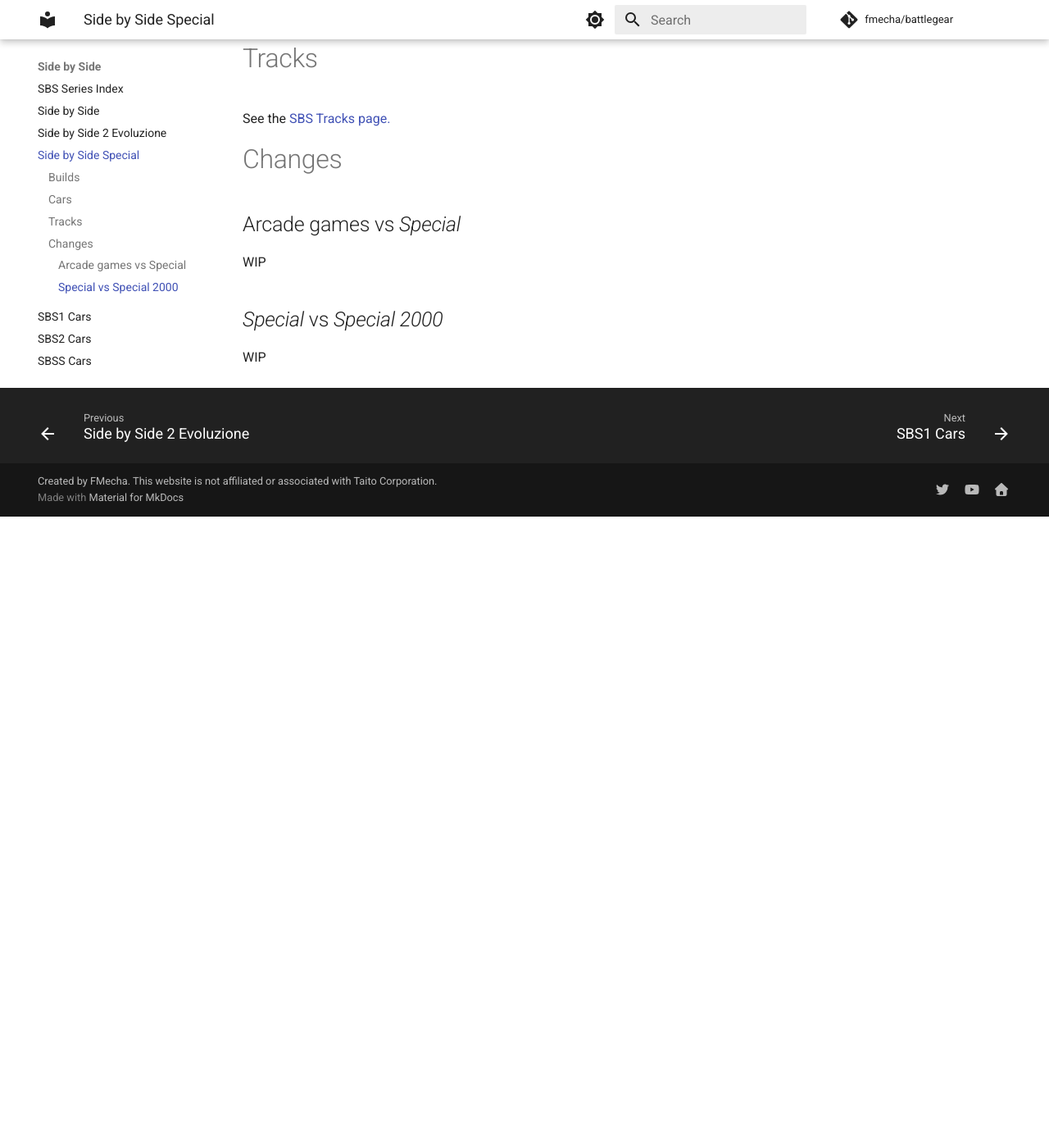
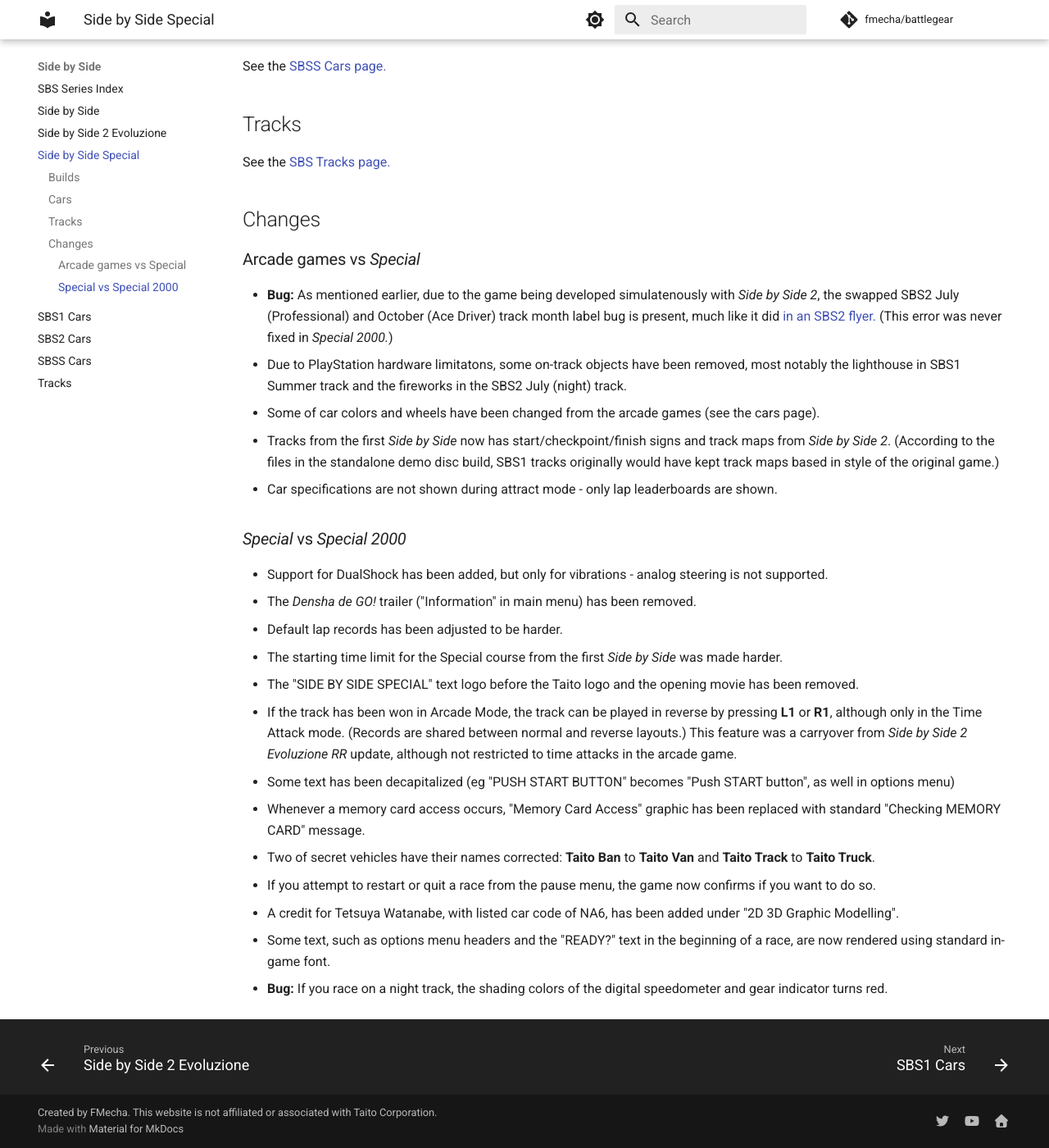
Before and after one commit to FMecha/battlegear, an MkDocs documentation site: the page built from docs/sidebs/sbss.md, in a window 1280 px wide and 1400 px high, scrolled down 1234 px. Shown: the whole window at 82% size. Built offline with MkDocs 1.6.1 and Material for MkDocs 9.7.7, drawn with Linux system fonts in a browser that asks for light colours; comment, search, counter and statistics services are not loaded; before the commit the page ends 1864 px from its top, so only the background shows below that.

Commit message:
sbss.md: leveling + fill out differences

```diff
--- a/docs/sidebs/sbss.md
+++ b/docs/sidebs/sbss.md
@@ -19,20 +19,36 @@
 `SLPS-01175` | 1997-10-30 | 1997-12-04 | *Side by Side Special* | Initial retail release.
 `SLPM-86344` | 1999-08-18 | 1999-11-11 | *Side by Side Special 2000* | Budget re-release with DualShock vibration support added and some other changes (see below). Apart from the executable file, most other files are dated 1997-11-04, just a month prior to the release of the original.
 
-# Cars
+## Cars
 
 See the [SBSS Cars page.](../sidebs/sbss_car.md)
 
-# Tracks
+## Tracks
 
 See the [SBS Tracks page.](../sidebs/tracks.md)
 
-# Changes
+## Changes
 
-## Arcade games vs *Special*
+### Arcade games vs *Special*
 
-WIP
+- **Bug:** As mentioned earlier, due to the game being developed simulatenously with *Side by Side 2*, the swapped SBS2 July (Professional) and October (Ace Driver) track month label bug is present, much like it did [in an SBS2 flyer.](../../images/etc/sbs2_flyer.jpg) (This error was never fixed in *Special 2000.*)
+- Due to PlayStation hardware limitatons, some on-track objects have been removed, most notably the lighthouse in SBS1 Summer track and the fireworks in the SBS2 July (night) track.
+- Some of car colors and wheels have been changed from the arcade games (see the cars page).
+- Tracks from the first *Side by Side* now has start/checkpoint/finish signs and track maps from *Side by Side 2*. (According to the files in the standalone demo disc build, SBS1 tracks originally would have kept track maps based in style of the original game.)
+- Car specifications are not shown during attract mode - only lap leaderboards are shown.
 
-## *Special* vs *Special 2000*
+### *Special* vs *Special 2000*
 
-WIP
+- Support for DualShock has been added, but only for vibrations - analog steering is not supported.
+- The *Densha de GO!* trailer ("Information" in main menu) has been removed.
+- Default lap records has been adjusted to be harder.
+- The starting time limit for the Special course from the first *Side by Side* was made harder.
+- The "SIDE BY SIDE SPECIAL" text logo before the Taito logo and the opening movie has been removed.
+- If the track has been won in Arcade Mode, the track can be played in reverse by pressing **L1** or **R1**, although only in the Time Attack mode. (Records are shared between normal and reverse layouts.) This feature was a carryover from *Side by Side 2 Evoluzione RR* update, although not restricted to time attacks in the arcade game.
+- Some text has been decapitalized (eg "PUSH START BUTTON" becomes "Push START button", as well in options menu)
+- Whenever a memory card access occurs, "Memory Card Access" graphic has been replaced with standard "Checking MEMORY CARD" message.
+- Two of secret vehicles have their names corrected: **Taito Ban** to **Taito Van** and **Taito Track** to **Taito Truck**.
+- If you attempt to restart or quit a race from the pause menu, the game now confirms if you want to do so.
+- A credit for Tetsuya Watanabe, with listed car code of NA6, has been added under "2D 3D Graphic Modelling".
+- Some text, such as options menu headers and the "READY?" text in the beginning of a race, are now rendered using standard in-game font.
+- **Bug:** If you race on a night track, the shading colors of the digital speedometer and gear indicator turns red.
```
